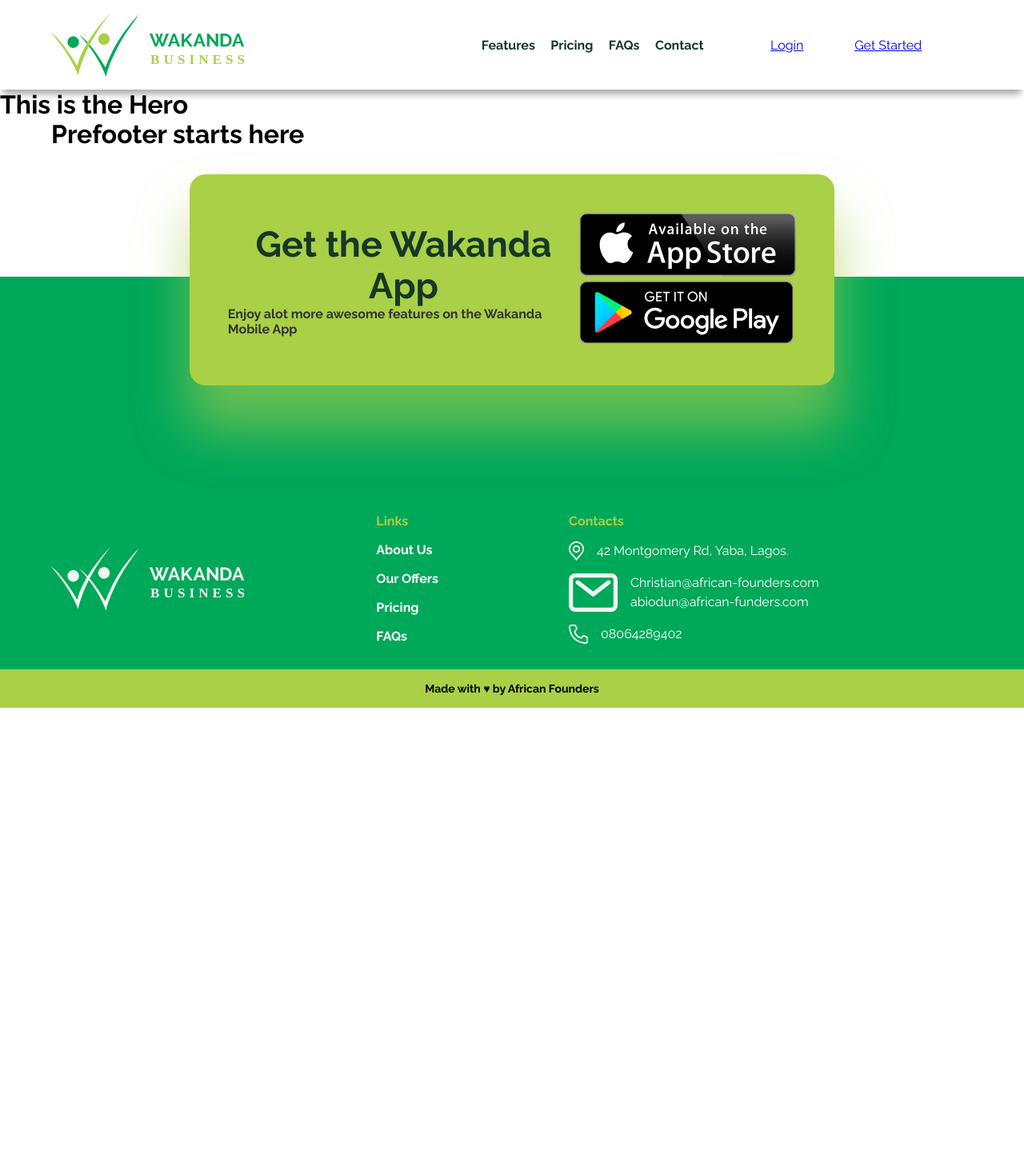
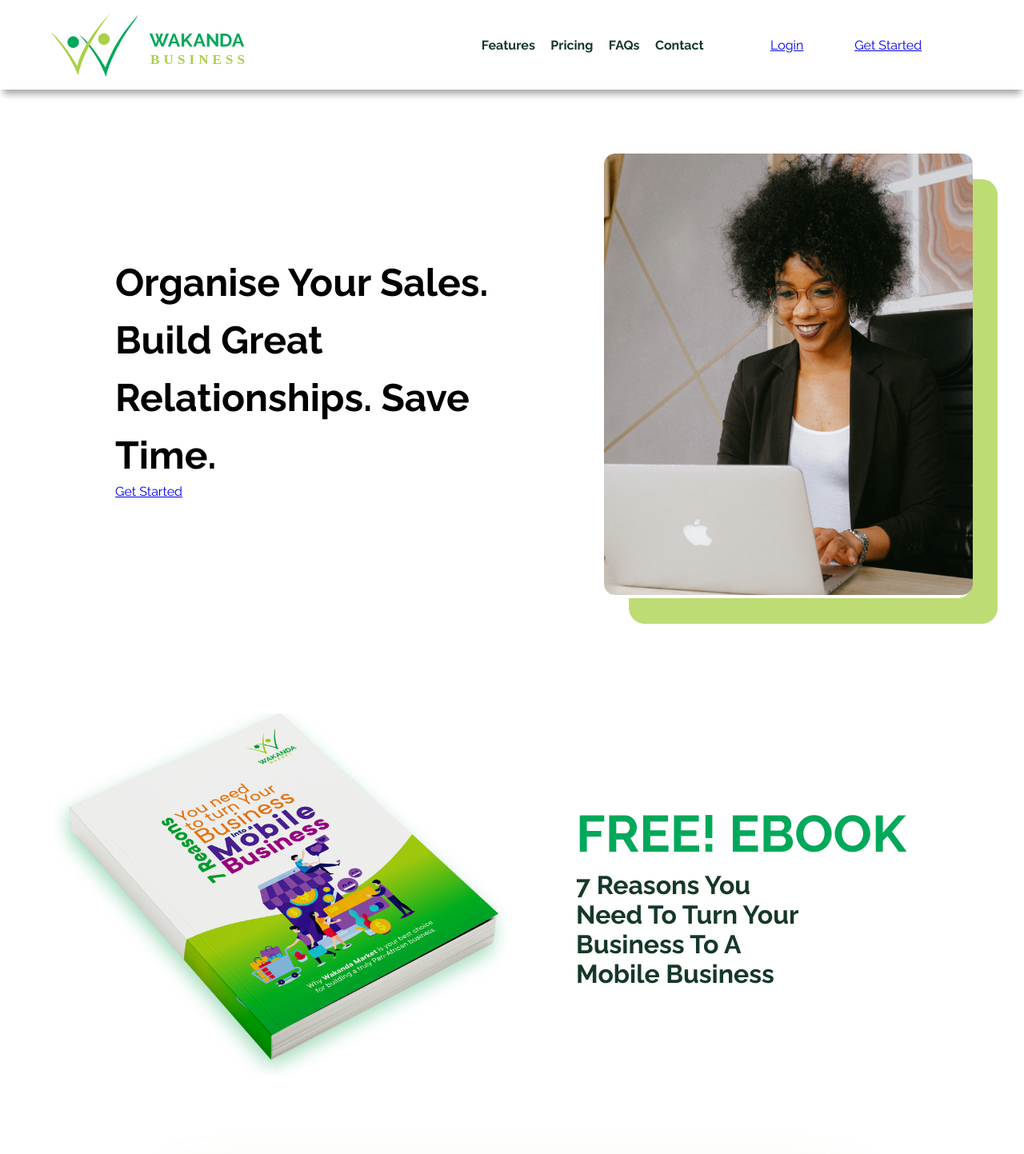
Before and after one commit to EarlPappi/wakanda-business, a React (Create React App) app: page / in a window 1280 px wide. Shown: the top 1443 px of the page at 80% size. Before the commit the page ends 885 px from the top, so only its background shows below. Built offline with nearby package versions, Linux system fonts and the light colour scheme.

Commit message:
hero section started

```diff
--- a/src/Components/Sections/Hero/Hero.jsx
+++ b/src/Components/Sections/Hero/Hero.jsx
@@ -1,9 +1,25 @@
+import Button from "../../Containers/Button/Button";
+import Wrapper from "../../Containers/Wrapper/Wrapper";
+import HeroImg from "../../../Assets/Mask Group 15.png";
+import classes from "./Hero.module.css"
 
 
 const Hero = () => {
     return (
-        <div>
-            <h1>This is the Hero</h1>
+        <div className={ classes.heroCon }>
+            <Wrapper>
+                <div className={ classes.heroTopSection }>
+                    <div className={ classes.heroTextCon }>
+                        <h2>Organise Your Sales. Build Great Relationships. Save Time.</h2>
+
+                        <Button>Get Started</Button>
+                    </div>
+
+                    <div className={ classes.heroImgCon }>
+                        <img src={ HeroImg } alt="" width="100%"/>
+                    </div>
+                </div>
+            </Wrapper>
         </div>
      );
 }
--- a/src/Components/Sections/Hero/Hero.module.css
+++ b/src/Components/Sections/Hero/Hero.module.css
@@ -0,0 +1,27 @@
+.heroCon{
+    padding: 5rem 0;
+}
+.heroTopSection{
+    display: flex;
+    justify-content: space-between;
+    align-items: center;
+
+}
+
+.heroTextCon{
+    width: 60%;
+    padding: 5rem;
+}
+
+.heroTextCon h2{
+    font-size: 3rem;
+    line-height: 150%;
+}
+
+.heroImgCon{
+    width: 40%;
+    border-radius: 20px;
+    box-shadow: 31px 32px 0px 0px rgba(169,208,70,0.75);
+-webkit-box-shadow: 31px 32px 0px 0px rgba(169,208,70,0.75);
+-moz-box-shadow: 31px 32px 0px 0px rgba(169,208,70,0.75);
+}
--- a/src/Components/Sections/PreFooter/Prefooter.jsx
+++ b/src/Components/Sections/PreFooter/Prefooter.jsx
@@ -1,14 +1,26 @@
 import Wrapper from "../../Containers/Wrapper/Wrapper";
+import classes from "./Prefooter.module.css"
+import Book from "../../../Assets/Mask Group 17.png"
 
 
 const Prefooter = () => {
     return (
         <div>
             <Wrapper>
-                <h1>Prefooter starts here</h1>
+                <div className={ classes.preFooterIn }>
+                    <div>
+                        <img src={Book} alt="" width="100%"/>
+
+                    </div>
+
+                    <div className={ classes.texBox }>
+                        <h2>FREE! EBOOK</h2>
+                        <p>7 Reasons You Need To Turn Your Business To A Mobile Business</p>
+                    </div>
+                </div>
             </Wrapper>
         </div>
-     );
+    );
 }
 
 export default Prefooter;
--- a/src/Components/Sections/PreFooter/Prefooter.module.css
+++ b/src/Components/Sections/PreFooter/Prefooter.module.css
@@ -0,0 +1,27 @@
+.preFooterIn{
+    display: flex;
+    justify-content: space-between;
+    align-items: center;
+    padding: 4rem 0;
+}
+
+.preFooterIn div{
+    width: 50%;
+}
+
+.texBox{
+    padding: 5rem;
+}
+
+.texBox h2{
+    font-size: 4rem;
+    color: #00A85A;
+    margin-bottom: .5rem;
+}
+
+.texBox p{
+    color: #163828;
+    font-weight: 700;
+    font-size: 2rem;;
+    width: 70%;
+}
```
Also changed, not shown: src/Components/Sections/Features/Features.jsx (added), src/Components/Sections/Features/Features.module.css (added).
